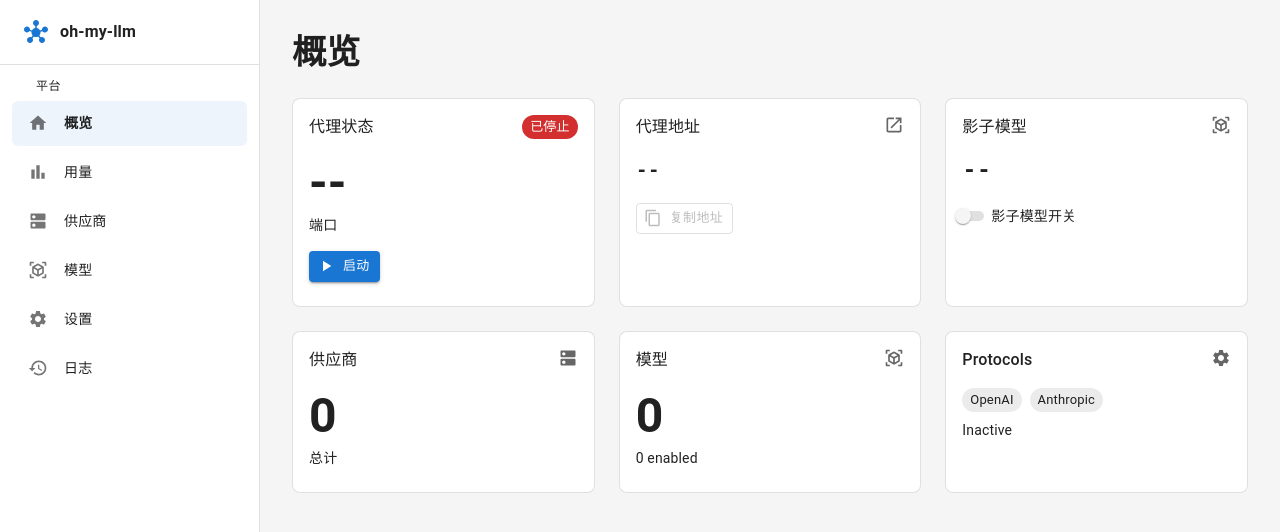
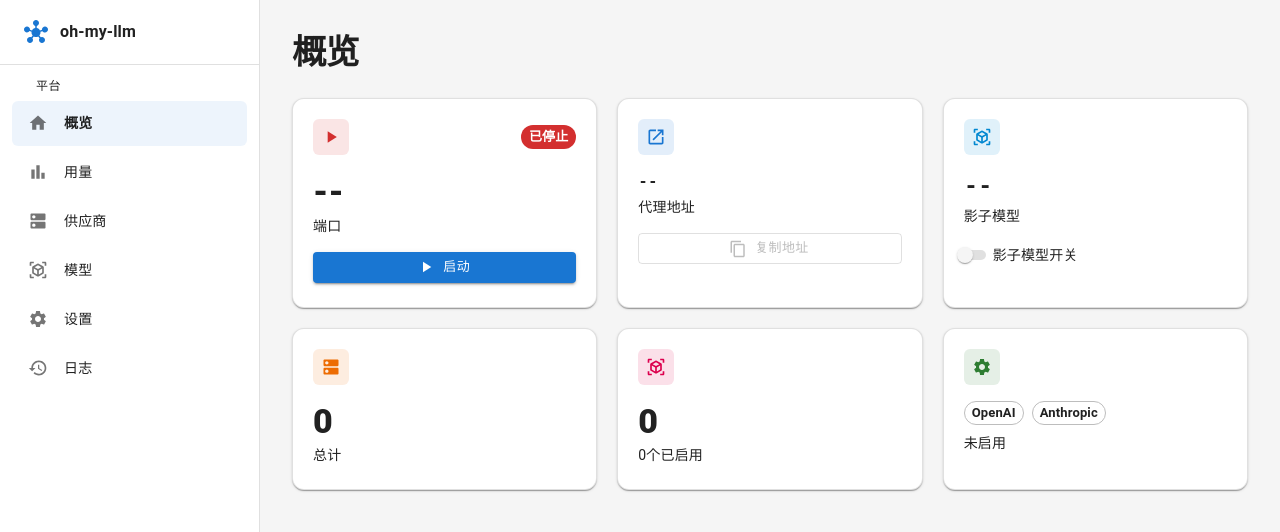
Before and after one commit to wosledon/oh-my-llm, a React (Vite) app: page / in a window 1280 px wide. Shown: the top 532 px of the page. Built offline with nearby package versions, Linux system fonts and the light colour scheme.

Commit message:
feat: 优化 UI 卡片设计与使用统计字段兼容性

```diff
--- a/src/i18n/en.ts
+++ b/src/i18n/en.ts
@@ -31,6 +31,11 @@ export const en: Translation = {
     copied: 'Copied',
     shadowModel: 'Shadow Model',
     shadowModelSwitch: 'Shadow Model Toggle',
+    protocols: 'Protocols',
+    active: 'Active',
+    inactive: 'Inactive',
+    enabledCount: 'enabled',
+    shadowModelSelectLabel: 'Map to Model',
   },
   providers: {
     title: 'Providers',
--- a/src/i18n/zh.ts
+++ b/src/i18n/zh.ts
@@ -29,6 +29,11 @@ export interface Translation {
     copied: string;
     shadowModel: string;
     shadowModelSwitch: string;
+    protocols: string;
+    active: string;
+    inactive: string;
+    enabledCount: string;
+    shadowModelSelectLabel: string;
   };
   providers: {
     title: string;
@@ -158,6 +163,11 @@ export const zh: Translation = {
     copied: '已复制',
     shadowModel: '影子模型',
     shadowModelSwitch: '影子模型开关',
+    protocols: '协议',
+    active: '已启用',
+    inactive: '未启用',
+    enabledCount: '个已启用',
+    shadowModelSelectLabel: '映射模型',
   },
   providers: {
     title: '供应商',
--- a/src/pages/Dashboard.tsx
+++ b/src/pages/Dashboard.tsx
@@ -13,6 +13,7 @@ import Select from '@mui/material/Select';
 import MenuItem from '@mui/material/MenuItem';
 import ListSubheader from '@mui/material/ListSubheader';
 import Divider from '@mui/material/Divider';
+import { alpha } from '@mui/material/styles';
 import PlayArrowIcon from '@mui/icons-material/PlayArrow';
 import StopIcon from '@mui/icons-material/Stop';
 import ContentCopyIcon from '@mui/icons-material/ContentCopy';
@@ -54,33 +55,45 @@ export default function Dashboard() {
 
   const enabledModels = models.filter((m) => m.enabled).length;
 
+  const iconBg = (paletteKey: 'success' | 'error' | 'primary' | 'info' | 'warning' | 'secondary') => ({
+    display: 'flex',
+    alignItems: 'center',
+    justifyContent: 'center',
+    width: 36,
+    height: 36,
+    borderRadius: 1.5,
+    bgcolor: (theme: any) => alpha(theme.palette[paletteKey].main, 0.12),
+    color: (theme: any) => theme.palette[paletteKey].main,
+  });
+
   return (
     <Box>
-      <Typography variant="h4" sx={{ fontWeight: 600, mb: 3 }}>
+      <Typography variant="h4" sx={{ fontWeight: 700, mb: 3, letterSpacing: -0.5 }}>
         {t.dashboard.title}
       </Typography>
 
       <Box
         sx={{
           display: 'grid',
-          gridTemplateColumns: 'repeat(auto-fill, minmax(280px, 1fr))',
-          gap: 3,
+          gridTemplateColumns: { xs: '1fr', sm: 'repeat(2, 1fr)', lg: 'repeat(3, 1fr)' },
+          gap: 2.5,
         }}
       >
         {/* Proxy Status Card */}
-        <Card variant="outlined" sx={{ borderRadius: 2 }}>
-          <CardContent>
-            <Box sx={{ display: 'flex', justifyContent: 'space-between', alignItems: 'flex-start' }}>
-              <Typography color="text.secondary" sx={{ fontWeight: 500 }}>
-                {t.dashboard.proxyStatus}
-              </Typography>
+        <Card sx={{ borderRadius: 3, border: '1px solid', borderColor: 'divider' }}>
+          <CardContent sx={{ p: 2.5 }}>
+            <Box sx={{ display: 'flex', justifyContent: 'space-between', alignItems: 'center', mb: 2 }}>
+              <Box sx={iconBg(running ? 'success' : 'error')}>
+                {running ? <StopIcon fontSize="small" /> : <PlayArrowIcon fontSize="small" />}
+              </Box>
               <Chip
                 size="small"
                 color={running ? 'success' : 'error'}
                 label={running ? t.dashboard.running : t.dashboard.stopped}
+                sx={{ fontWeight: 600 }}
               />
             </Box>
-            <Typography variant="h3" sx={{ fontWeight: 700, mt: 2 }}>
+            <Typography variant="h4" sx={{ fontWeight: 800, lineHeight: 1.2 }}>
               {config ? `${config.port}` : '--'}
             </Typography>
             <Typography variant="body2" color="text.secondary" sx={{ mt: 0.5 }}>
@@ -88,11 +101,12 @@ export default function Dashboard() {
             </Typography>
             <Box sx={{ mt: 2 }}>
               <Button
-                variant="contained"
+                variant={running ? 'outlined' : 'contained'}
                 size="small"
                 startIcon={running ? <StopIcon /> : <PlayArrowIcon />}
-                color={running ? 'inherit' : 'primary'}
+                color={running ? 'error' : 'primary'}
                 onClick={running ? stopProxy : startProxy}
+                fullWidth
               >
                 {running ? t.dashboard.stop : t.dashboard.start}
               </Button>
@@ -101,19 +115,21 @@ export default function Dashboard() {
         </Card>
 
         {/* Proxy Address Card */}
-        <Card variant="outlined" sx={{ borderRadius: 2 }}>
-          <CardContent>
-            <Box sx={{ display: 'flex', justifyContent: 'space-between', alignItems: 'flex-start' }}>
-              <Typography color="text.secondary" sx={{ fontWeight: 500 }}>
-                {t.dashboard.proxyAddress}
-              </Typography>
-              <OpenInNewIcon fontSize="small" sx={{ color: 'text.secondary' }} />
+        <Card sx={{ borderRadius: 3, border: '1px solid', borderColor: 'divider' }}>
+          <CardContent sx={{ p: 2.5 }}>
+            <Box sx={{ display: 'flex', justifyContent: 'space-between', alignItems: 'center', mb: 2 }}>
+              <Box sx={iconBg('primary')}>
+                <OpenInNewIcon fontSize="small" />
+              </Box>
             </Box>
             <Typography
-              variant="h6"
-              sx={{ fontWeight: 600, mt: 2, fontFamily: 'monospace', wordBreak: 'break-all' }}
+              variant="body1"
+              sx={{ fontWeight: 600, fontFamily: 'monospace', wordBreak: 'break-all', lineHeight: 1.4 }}
             >
               {proxyAddress || '--'}
+            </Typography>
+            <Typography variant="body2" color="text.secondary" sx={{ mt: 0.5 }}>
+              {t.dashboard.proxyAddress}
             </Typography>
             <Box sx={{ mt: 2 }}>
               <Button
@@ -122,6 +138,7 @@ export default function Dashboard() {
                 startIcon={copied ? <CheckIcon /> : <ContentCopyIcon />}
                 onClick={handleCopy}
                 disabled={!proxyAddress}
+                fullWidth
               >
                 {copied ? t.dashboard.copied : t.dashboard.copyAddress}
               </Button>
@@ -130,16 +147,18 @@ export default function Dashboard() {
         </Card>
 
         {/* Shadow Model Card */}
-        <Card variant="outlined" sx={{ borderRadius: 2 }}>
-          <CardContent>
-            <Box sx={{ display: 'flex', justifyContent: 'space-between', alignItems: 'flex-start' }}>
-              <Typography color="text.secondary" sx={{ fontWeight: 500 }}>
-                {t.dashboard.shadowModel}
-              </Typography>
-              <ViewInArIcon fontSize="small" sx={{ color: 'text.secondary' }} />
+        <Card sx={{ borderRadius: 3, border: '1px solid', borderColor: 'divider' }}>
+          <CardContent sx={{ p: 2.5 }}>
+            <Box sx={{ display: 'flex', justifyContent: 'space-between', alignItems: 'center', mb: 2 }}>
+              <Box sx={iconBg('info')}>
+                <ViewInArIcon fontSize="small" />
+              </Box>
             </Box>
-            <Typography variant="h5" sx={{ fontWeight: 600, mt: 2, fontFamily: 'monospace' }}>
+            <Typography variant="h5" sx={{ fontWeight: 700, fontFamily: 'monospace', lineHeight: 1.3 }}>
               {config?.shadow_model_name || '--'}
+            </Typography>
+            <Typography variant="body2" color="text.secondary" sx={{ mt: 0.5 }}>
+              {t.dashboard.shadowModel}
             </Typography>
             <Box sx={{ mt: 2 }}>
               <FormControlLabel
@@ -164,14 +183,26 @@ export default function Dashboard() {
                 }
               />
               {!!config?.shadow_mapping_id && (
-                <FormControl fullWidth size="small" sx={{ mt: 1.5 }}>
-                  <InputLabel>映射模型</InputLabel>
+                <FormControl fullWidth size="small" sx={{ mt: 1 }}>
+                  <InputLabel>{t.dashboard.shadowModelSelectLabel}</InputLabel>
                   <Select
                     value={config.shadow_mapping_id}
-                    label="映射模型"
+                    label={t.dashboard.shadowModelSelectLabel}
                     onChange={async (e) => {
                       if (!config) return;
                       await updateConfig({ ...config, shadow_mapping_id: e.target.value });
+                    }}
+                    MenuProps={{
+                      slotProps: {
+                        paper: {
+                          sx: {
+                            mt: 1,
+                            borderRadius: 2,
+                            boxShadow: (theme) => theme.shadows[8],
+                            minWidth: 260,
+                          },
+                        },
+                      },
                     }}
                   >
                     {providers
@@ -179,7 +210,7 @@ export default function Dashboard() {
                       .map((provider, pIdx, filteredProviders) => {
                         const providerModels = models.filter((m) => m.provider_id === provider.id);
                         return [
-                          <ListSubheader key={`sub-${provider.id}`}>
+                          <ListSubheader key={`sub-${provider.id}`} sx={{ fontWeight: 700, bgcolor: 'background.paper' }}>
                             {provider.name}
                           </ListSubheader>,
                           ...providerModels.map((m) => (
@@ -200,15 +231,14 @@ export default function Dashboard() {
         </Card>
 
         {/* Providers Card */}
-        <Card variant="outlined" sx={{ borderRadius: 2 }}>
-          <CardContent>
-            <Box sx={{ display: 'flex', justifyContent: 'space-between', alignItems: 'flex-start' }}>
-              <Typography color="text.secondary" sx={{ fontWeight: 500 }}>
-                {t.dashboard.providers}
-              </Typography>
-              <DnsIcon fontSize="small" sx={{ color: 'text.secondary' }} />
+        <Card sx={{ borderRadius: 3, border: '1px solid', borderColor: 'divider' }}>
+          <CardContent sx={{ p: 2.5 }}>
+            <Box sx={{ display: 'flex', justifyContent: 'space-between', alignItems: 'center', mb: 2 }}>
+              <Box sx={iconBg('warning')}>
+                <DnsIcon fontSize="small" />
+              </Box>
             </Box>
-            <Typography variant="h3" sx={{ fontWeight: 700, mt: 2 }}>
+            <Typography variant="h4" sx={{ fontWeight: 800, lineHeight: 1.2 }}>
               {providers.length}
             </Typography>
             <Typography variant="body2" color="text.secondary" sx={{ mt: 0.5 }}>
@@ -218,46 +248,50 @@ export default function Dashboard() {
         </Card>
 
         {/* Models Card */}
-        <Card variant="outlined" sx={{ borderRadius: 2 }}>
-          <CardContent>
-            <Box sx={{ display: 'flex', justifyContent: 'space-between', alignItems: 'flex-start' }}>
-              <Typography color="text.secondary" sx={{ fontWeight: 500 }}>
-                {t.dashboard.models}
-              </Typography>
-              <ViewInArIcon fontSize="small" sx={{ color: 'text.secondary' }} />
+        <Card sx={{ borderRadius: 3, border: '1px solid', borderColor: 'divider' }}>
+          <CardContent sx={{ p: 2.5 }}>
+            <Box sx={{ display: 'flex', justifyContent: 'space-between', alignItems: 'center', mb: 2 }}>
+              <Box sx={iconBg('secondary')}>
+                <ViewInArIcon fontSize="small" />
+              </Box>
             </Box>
-            <Typography variant="h3" sx={{ fontWeight: 700, mt: 2 }}>
+            <Typography variant="h4" sx={{ fontWeight: 800, lineHeight: 1.2 }}>
               {models.length}
             </Typography>
             <Typography variant="body2" color="text.secondary" sx={{ mt: 0.5 }}>
-              {enabledModels} enabled
+              {enabledModels}{t.dashboard.enabledCount}
             </Typography>
           </CardContent>
         </Card>
 
         {/* Protocols Card */}
-        <Card variant="outlined" sx={{ borderRadius: 2 }}>
-          <CardContent>
-            <Box sx={{ display: 'flex', justifyContent: 'space-between', alignItems: 'flex-start' }}>
-              <Typography color="text.secondary" sx={{ fontWeight: 500 }}>
-                Protocols
-              </Typography>
-              <SettingsIcon fontSize="small" sx={{ color: 'text.secondary' }} />
+        <Card sx={{ borderRadius: 3, border: '1px solid', borderColor: 'divider' }}>
+          <CardContent sx={{ p: 2.5 }}>
+            <Box sx={{ display: 'flex', justifyContent: 'space-between', alignItems: 'center', mb: 2 }}>
+              <Box sx={iconBg('success')}>
+                <SettingsIcon fontSize="small" />
+              </Box>
             </Box>
-            <Box sx={{ mt: 2, display: 'flex', gap: 1, flexWrap: 'wrap' }}>
+            <Box sx={{ display: 'flex', gap: 1, flexWrap: 'wrap', mb: 1 }}>
               <Chip
                 size="small"
+                variant={config?.openai_enabled ? 'filled' : 'outlined'}
                 color={config?.openai_enabled ? 'success' : 'default'}
                 label="OpenAI"
+                sx={{ fontWeight: 600 }}
               />
               <Chip
                 size="small"
+                variant={config?.anthropic_enabled ? 'filled' : 'outlined'}
                 color={config?.anthropic_enabled ? 'success' : 'default'}
                 label="Anthropic"
+                sx={{ fontWeight: 600 }}
               />
             </Box>
-            <Typography variant="body2" color="text.secondary" sx={{ mt: 1 }}>
-              {config?.openai_enabled || config?.anthropic_enabled ? 'Active' : 'Inactive'}
+            <Typography variant="body2" color="text.secondary">
+              {config?.openai_enabled || config?.anthropic_enabled
+                ? t.dashboard.active
+                : t.dashboard.inactive}
             </Typography>
           </CardContent>
         </Card>
--- a/src/pages/LogsPage.tsx
+++ b/src/pages/LogsPage.tsx
@@ -111,7 +111,7 @@ export default function LogsPage() {
     <Box sx={{ display: 'flex', flexDirection: 'column', gap: 3 }}>
       <Card variant="outlined" sx={{ borderRadius: 2 }}>
         <CardContent>
-          <Typography variant="h6" sx={{ fontWeight: 600, mb: 2 }}>{t.logs.title}</Typography>
+          <Typography variant="h4" sx={{ fontWeight: 700, mb: 3, pb: 2, borderBottom: '1px solid', borderColor: 'divider', letterSpacing: -0.5 }}>{t.logs.title}</Typography>
 
           <Box sx={{ display: 'flex', gap: 2, alignItems: 'center', flexWrap: 'wrap', mb: 2 }}>
             <TextField
--- a/src/pages/UsagePage.tsx
+++ b/src/pages/UsagePage.tsx
@@ -74,7 +74,7 @@ export default function UsagePage() {
     <Box sx={{ display: 'flex', flexDirection: 'column', gap: 3 }}>
       <Card variant="outlined" sx={{ borderRadius: 2 }}>
         <CardContent>
-          <Typography variant="h6" sx={{ fontWeight: 600, mb: 2 }}>{t.usage.title}</Typography>
+          <Typography variant="h4" sx={{ fontWeight: 700, mb: 3, pb: 2, borderBottom: '1px solid', borderColor: 'divider', letterSpacing: -0.5 }}>{t.usage.title}</Typography>
 
           <Box sx={{ display: 'flex', gap: 2, alignItems: 'center', flexWrap: 'wrap', mb: 3 }}>
             <CalendarTodayIcon sx={{ color: 'text.secondary' }} />
```
Also changed, not shown: src/pages/ModelsPage.tsx (+16 -16 lines), src/pages/ProvidersPage.tsx (+14 -14 lines), src/pages/SettingsPage.tsx (+5 -5 lines), 1 other file (tests, documents, lock files or other folders).
